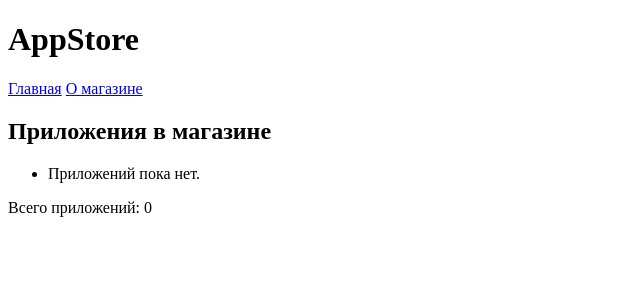
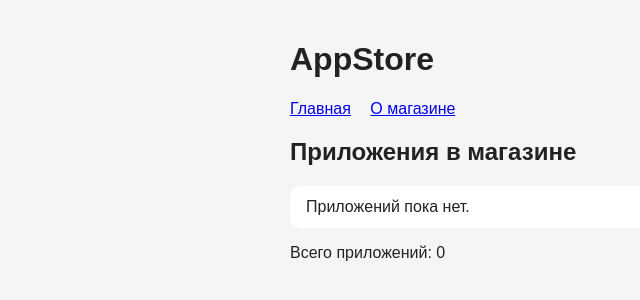
Before and after one commit to Lev6209/appstore, a Django app: page / in a window 1280 px wide. Shown: the top 300 px of the page, without its empty margins (0-640 px from the left). Run offline with Django 5.2, Linux system fonts and the light colour scheme; data that the repository does not hold is empty.

Commit message:
static css, featured app

```diff
--- /dev/null
+++ b/main/static/main/style.css
@@ -0,0 +1,24 @@
+body {
+    font-family: Arial, sans-serif;
+    max-width: 700px;
+    margin: 0 auto;
+    padding: 20px;
+    background-color: #f5f5f7;
+    color: #222;
+}
+
+nav a {
+    margin-right: 15px;
+}
+
+ul {
+    padding: 0;
+}
+
+li {
+    list-style: none;
+    background: white;
+    border-radius: 10px;
+    padding: 12px 16px;
+    margin-bottom: 10px;
+}
--- a/main/templates/main/base.html
+++ b/main/templates/main/base.html
@@ -1,7 +1,9 @@
+{% load static %}
 <!DOCTYPE html>
 <html lang="ru">
 <head>
     <meta charset="UTF-8">
+    <link rel="stylesheet" href="{% static 'main/style.css' %}">
     <title>{% block title %}AppStore{% endblock %}</title>
 </head>
 <body>
--- a/main/templates/main/index.html
+++ b/main/templates/main/index.html
@@ -3,6 +3,10 @@
 {% block title %}Главная — AppStore{% endblock %}
 
 {% block content %}
+    {% if featured %}
+        <p>Приложение дня: <strong>{{ featured.name }}</strong></p>
+    {% endif %}
+
     <h2>Приложения в магазине</h2>
 
     <ul>
--- a/main/views.py
+++ b/main/views.py
@@ -5,8 +5,12 @@ from .models import App
 
 
 def index(request):
-    apps = App.objects.all()
-    return render(request, 'main/index.html', {'apps': apps})
+    apps = App.objects.order_by('-created_at').all()
+    featured = App.objects.order_by('-price').first()
+    return render(request, 'main/index.html', {
+        'apps': apps,
+        'featured': featured,
+    })
 
 
 def about(request):
```
